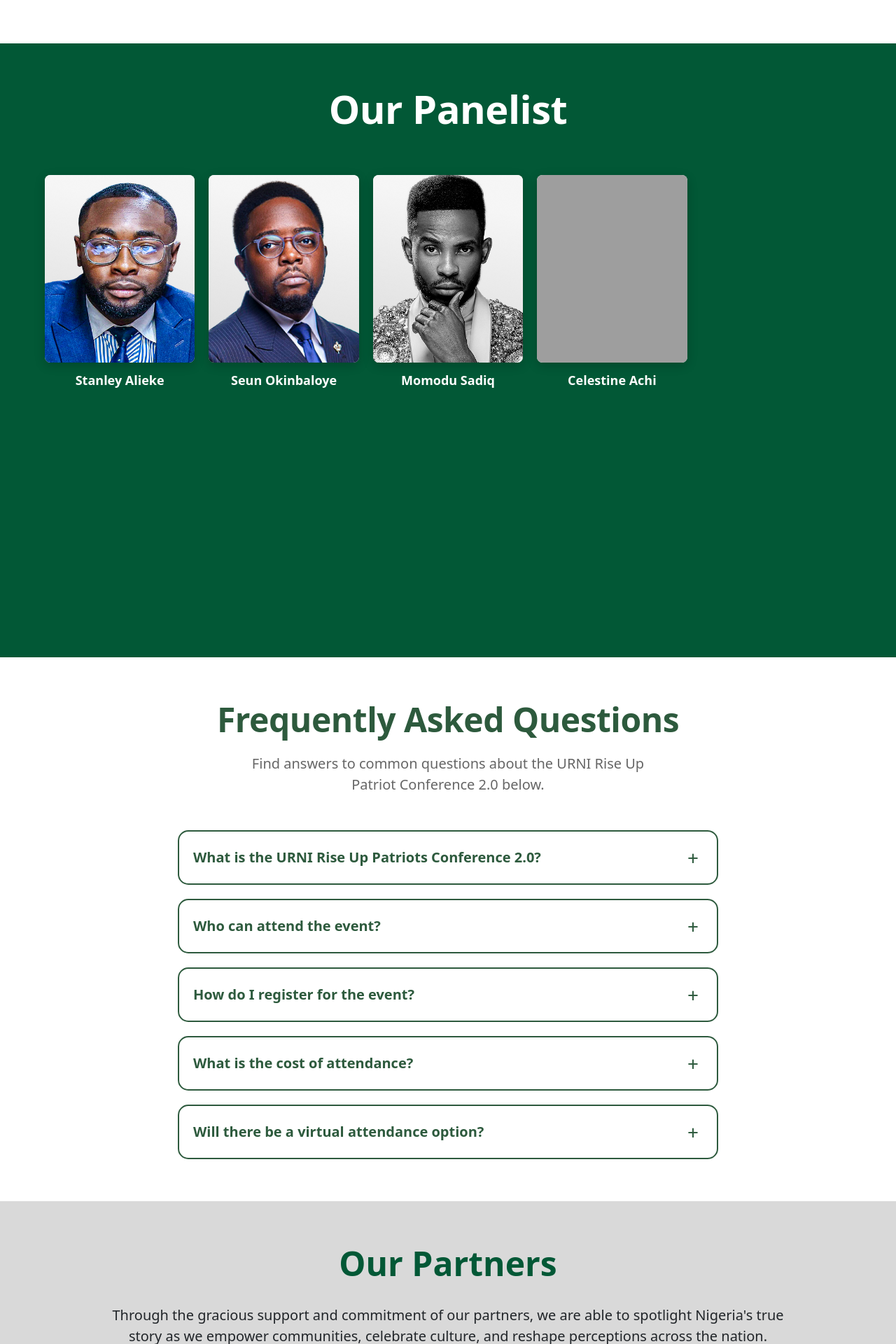
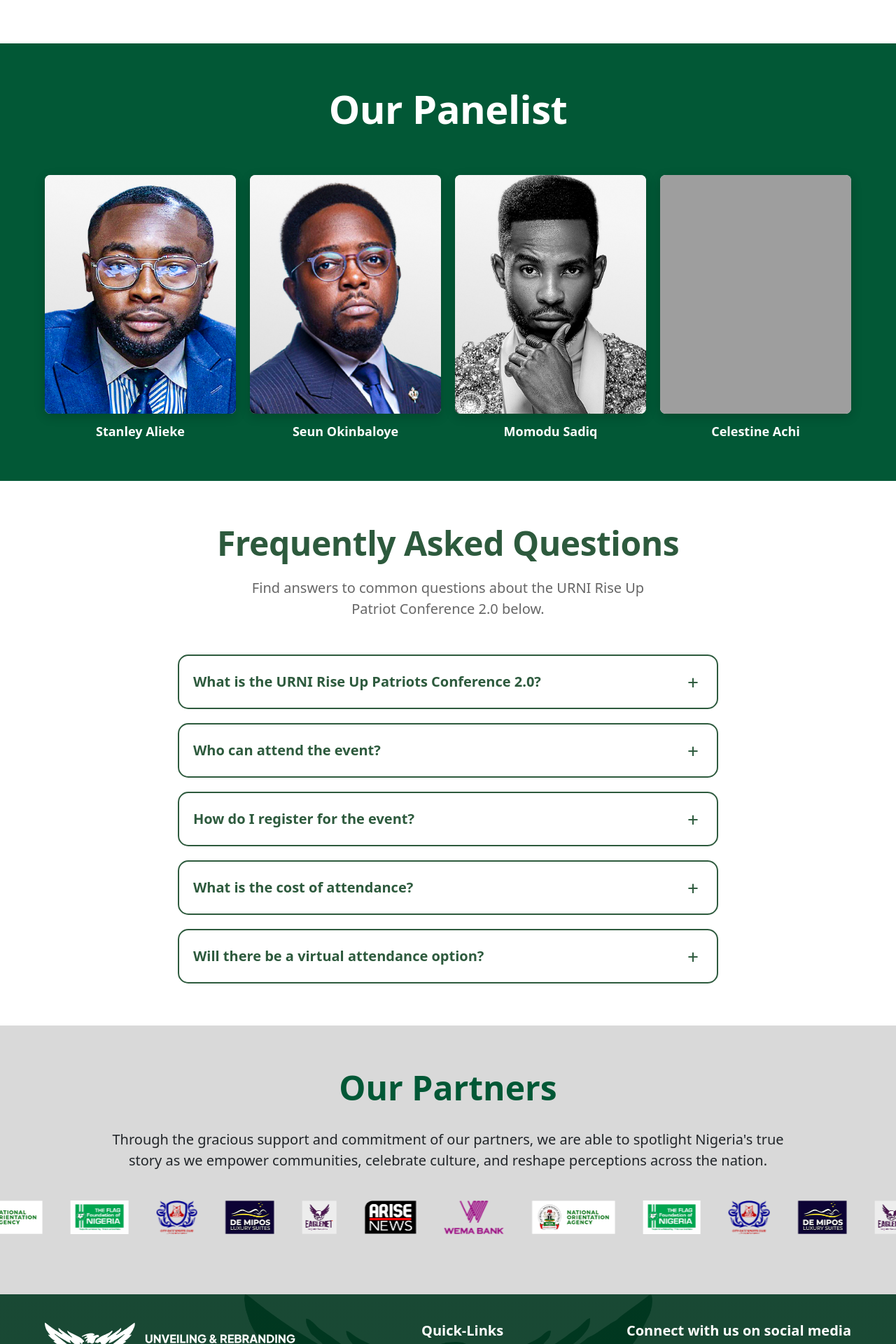
Before and after one commit to Rheno001/Rise-Up-Patriots-2.0, a PHP site: page / in a window 1280 px wide. Shown: the part 2306-4226 px from the top of the page at 70% size. Run offline with PHP 8.4, Linux system fonts and the light colour scheme; some libraries are stand-ins or nearby versions; grey boxes are pictures that could not be loaded.

Commit message:
updated panelist grid

```diff
--- a/style.css
+++ b/style.css
@@ -703,8 +703,8 @@
 
 .panelist-grid {
     display: grid;
-    grid-template-columns: repeat(5, 1fr);
-    grid-template-rows: repeat(2, 1fr);
+    grid-template-columns: repeat(4, 1fr);
+    grid-template-rows: repeat(1, 1fr);
     gap: 20px;
     max-width: 1200px;
     margin: 0 auto;
@@ -1203,7 +1203,7 @@
     }
 
     .panelist-grid {
-        grid-template-columns: repeat(3, 1fr);
+        grid-template-columns: repeat(2, 1fr);
         grid-template-rows: auto;
     }
 
```
